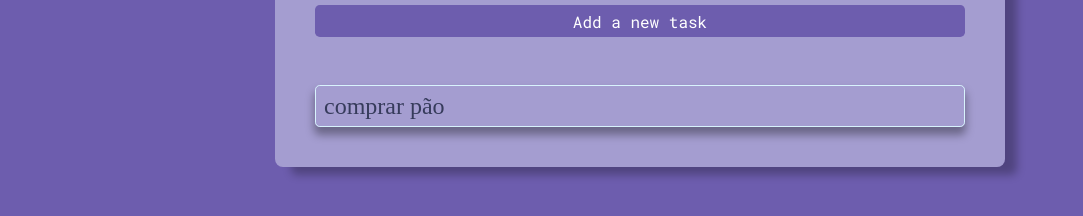
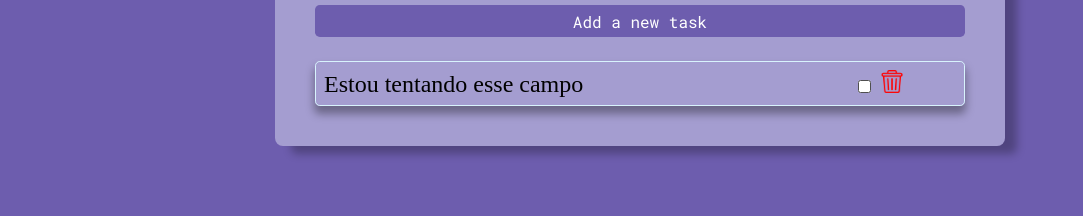
Before and after one commit to gabrielfernandes42/todolist, a plain HTML site: page index.html in a window 1280 px wide. Shown: the part 280-496 px from the top of the page, without its empty margins (0-1083 px from the left). Drawn offline with Linux system fonts and the light colour scheme.

Commit message:
estilizado o campo de insercao de tarefas e adicionado uma imagem no lugar do title

```diff
--- a/index.html
+++ b/index.html
@@ -11,7 +11,7 @@
   <body>
     <main>
       <div class="container">
-        <img src="img/todo.png" alt="">
+        <img class="logo-img" src="img/todo.png" alt="" />
         <div>
           <input
             type="text"
@@ -21,12 +21,18 @@
           />
           <button id="button">Add a new task</button>
           <div class="todo">
-            <ul>
-              <li><p>comprar pão</p></li>
-            </ul>
+            <div>
+              <p>Estou tentando esse campo</p>
+            </div>
+            <div>
+              <input class="checkbox" type="checkbox" />
+              <img class="trash-can" src="img/trash.png" alt="trash-can" />
+            </div>
           </div>
         </div>
       </div>
     </main>
+
+    <script src="index.js"></script>
   </body>
 </html>
--- a/style.css
+++ b/style.css
@@ -9,7 +9,7 @@ main {
   margin: 5rem auto;
 }
 
-img {
+.logo-img {
   margin-bottom: 0.5rem;
   width: 16%;
 }
@@ -61,13 +61,31 @@ button {
   font-size: 1.5rem;
   border: 1px solid #d8f3fd;
   border-radius: 0.3rem;
-  text-align: start;
-  margin-top: 3rem;
+  margin-top: 1.5rem;
   -webkit-box-shadow: 0px 7px 9px 1px rgba(0, 0, 0, 0.35);
   -moz-box-shadow: 0px 7px 9px 1px rgba(0, 0, 0, 0.35);
   box-shadow: 0px 7px 9px 1px rgba(0, 0, 0, 0.35);
+  display: flex;
+  justify-content: space-between;
+  align-items: center;
+}
+
+input[type=checkbox]:before {
+    content: "";
+    display: block;
+    position: absolute;
+    width: 20px;
+    height: 20px;
+    top: 0;
+    left: 0;
+    background-color:#e9e9e9;
 }
 
 .todo > ul > li > p {
   color: #363b5b;
 }
+
+.trash-can {
+    cursor: pointer;
+    width: 15%;
+}
```
Also changed, not shown: img/trash.png (added).
